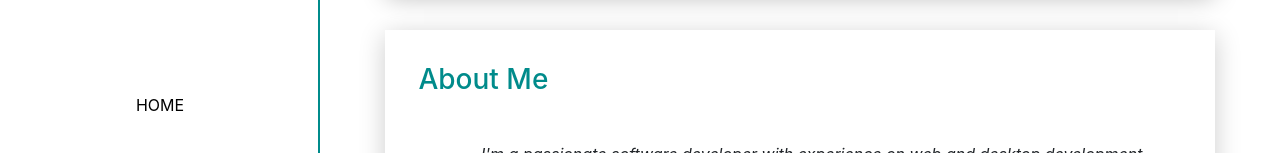
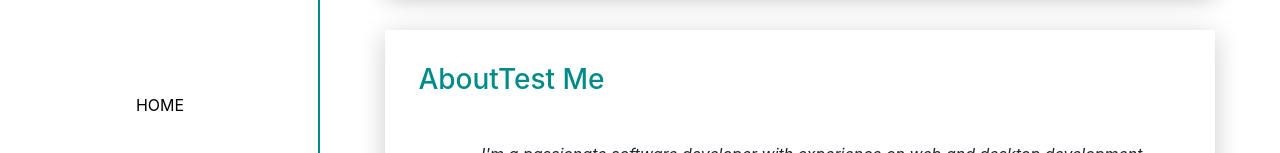
Before and after one commit to amaries95/AlexandruMaries, a React (Create React App) app: page / in a window 1280 px wide. Shown: the part 280-433 px from the top of the page. Built offline with nearby package versions, Linux system fonts and the light colour scheme; no server answers.

Commit message:
Update AboutMe.js

```diff
--- a/src/components/Home/AboutMe/AboutMe.js
+++ b/src/components/Home/AboutMe/AboutMe.js
@@ -6,7 +6,7 @@ export default function AboutMe(props)
         <div className={style.container}>
             <div className={style['describe-me']}>
                 <div className={style['about-me']}>
-                    <h3>About Me</h3>
+                    <h3>AboutTest Me</h3>
                 </div>
                 <div className={style['about-me-container']}>
                     <p>&emsp;&emsp;I'm a passionate software developer with experience on web and desktop development, who is always looking for new challenges in order to continue to learn and, of course, to consolidate the current knowledge.
```
